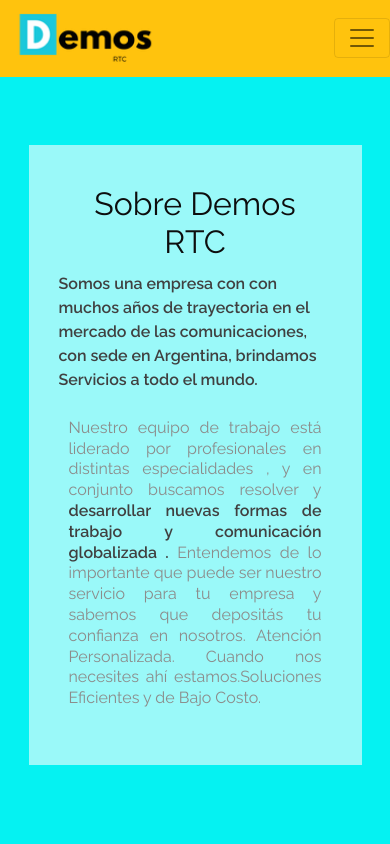
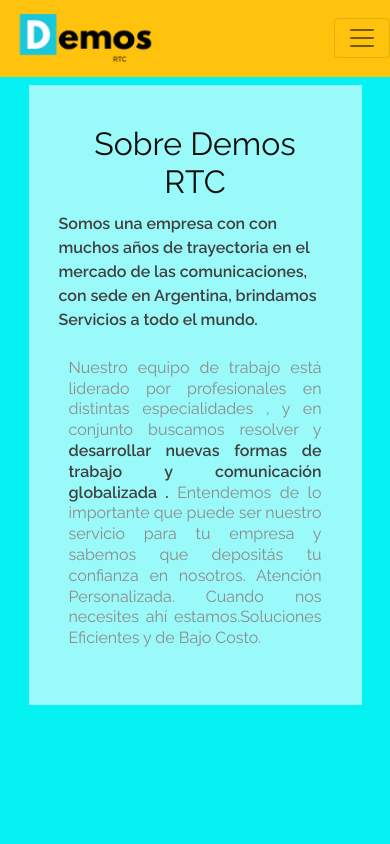
Before and after one commit to pereyradaniel/proyecto-final, a plain HTML site: page index.html in a window 390 px wide. Shown: the top 844 px of the page. Drawn offline with nearby package versions, Linux system fonts and the light colour scheme; no server answers.

Commit message:
modificación padding #home

```diff
--- a/css/style.css
+++ b/css/style.css
@@ -70,6 +70,10 @@
 @media (max-width: 768px) {
   .imagen1 {
     display: none; } }
+
+@media (max-width: 768px) {
+  #home {
+    padding-top: 10px; } }
 
 .container, .container-fluid, .container-lg, .container-md, .container-sm, .container-xl, .container-xxl {
   width: 100%;
@@ -147,7 +151,8 @@
 
 @media (max-width: 950px) {
   .gridNosotros {
-    padding: 80px 10px 30px 10px; } }
+    padding: 10px 10px 30px 10px;
+    margin: 0; } }
 
 .servicios {
   padding: 80px 30px 50px 30px; }
@@ -390,4 +395,4 @@ strong {
   background-color: white; }
 
 .demosRtc {
-  padding: 100px 0 100px 0; }
+  padding: 100px 20px 100px 20px; }
--- a/index.html
+++ b/index.html
@@ -26,7 +26,7 @@
 <body>
 
     <!-- sección del menú-->
-    <header class="header">
+    <header id="home" class="header">
         <!-- Menú de bootstrap con logo -->
         <nav class="navbar fixed-top navbar-expand-lg navbar-light bg-nav">
             <div class="container-fluid">
@@ -63,8 +63,8 @@
     <!-- Comienzo del main-->
     <main class="container-fluid">
 
-        <!-- Comienzo nosotros -->
-        <section class="gridNosotros bg-1">
+         <!-- Comienzo nosotros -->
+         <section id="nosotros" class="gridNosotros bg-1">
             <div class="gridNosotrosParrafo">
                 <h2 class="subtituloH2">Sobre Demos RTC</h2>
                 <p><strong>Somos una empresa con con muchos años de trayectoria en el mercado de las
--- a/scss/secciones/_demosRtc.scss
+++ b/scss/secciones/_demosRtc.scss
@@ -1,3 +1,3 @@
 .demosRtc{
-    padding: 100px 0 100px 0;
+    padding: 100px 20px 100px 20px;
 }
--- a/scss/secciones/_index.scss
+++ b/scss/secciones/_index.scss
@@ -4,7 +4,11 @@
     display: none;
   }
 }
-
+@media (max-width: 768px) {
+  #home{
+   padding-top: 10px;
+  }
+}
 .container, .container-fluid, .container-lg, .container-md, .container-sm, .container-xl, .container-xxl{
   width: 100%;
   padding-right:0;
--- a/scss/secciones/_nosotros.scss
+++ b/scss/secciones/_nosotros.scss
@@ -69,6 +69,7 @@
 
 @media (max-width: 950px) {
   .gridNosotros {
-    padding: 80px 10px 30px 10px;
+    padding: 10px 10px 30px 10px;
+    margin: 0;
   }
 }
```
Also changed, not shown: img/fullsize/imagen-nosotros.png (added).
